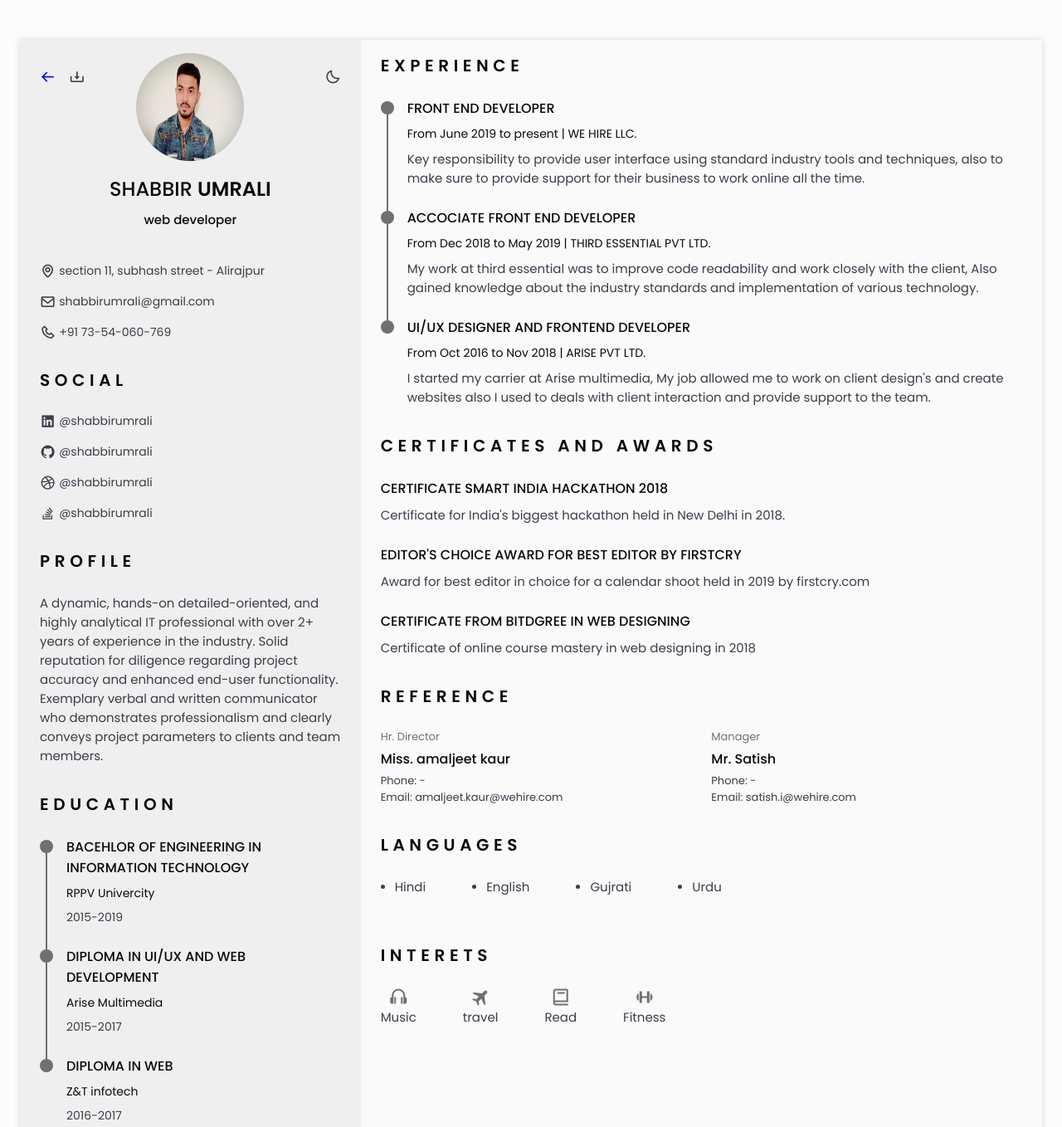
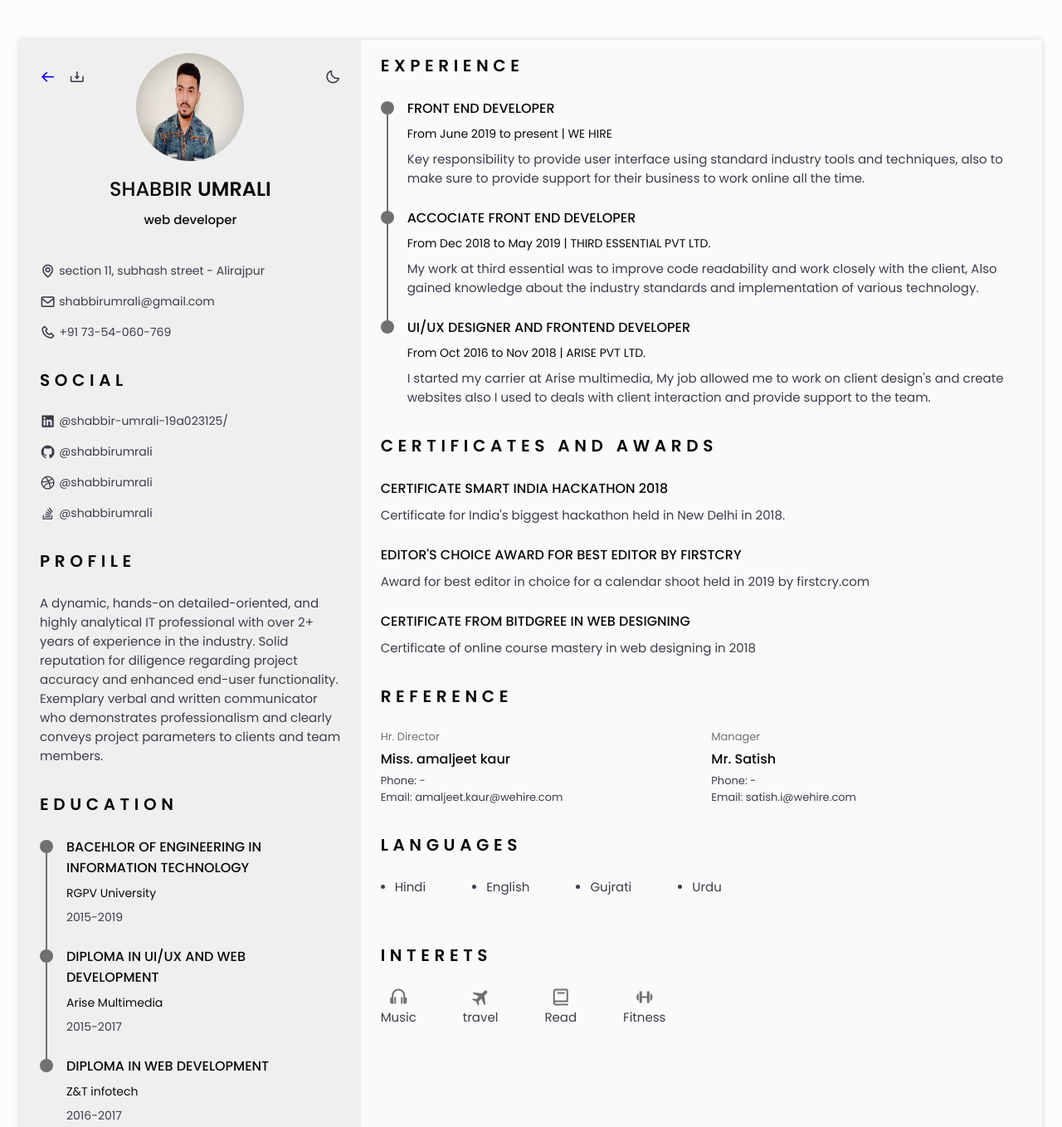
Before and after one commit to shabbirumrali/ResumeCv, a plain HTML site: page indexresume.html in a window 1280 px wide. Shown: the top 1358 px of the page at 83% size. Drawn offline with nearby package versions, Linux system fonts and the light colour scheme.

Commit message:
Small file changes

```diff
--- a/indexresume.html
+++ b/indexresume.html
@@ -74,7 +74,7 @@
                 <h2 class="section_title">SOCIAL</h2>
 
                 <div class="social_container bd-grid">
-                    <a href="https://www.linkedin.com/in/shabbir-umrali-19a023125/" target="_blank" class="social_link"> <i class='bx bxl-linkedin-square social_icon'></i> @shabbirumrali </a>
+                    <a href="https://www.linkedin.com/in/shabbir-umrali-19a023125/" target="_blank" class="social_link"> <i class='bx bxl-linkedin-square social_icon'></i> @shabbir-umrali-19a023125/ </a>
                     <a href="https://www.linkedin.com/in/shabbir-umrali-19a023125/" target="_blank" class="social_link"> <i class='bx bxl-github social_icon' ></i> @shabbirumrali </a>
                     <a href="https://www.linkedin.com/in/shabbir-umrali-19a023125/" target="_blank" class="social_link"> <i class='bx bxl-dribbble social_icon' ></i> @shabbirumrali </a>
                     <a href="https://www.linkedin.com/in/shabbir-umrali-19a023125/" target="_blank" class="social_link"> <i class='bx bxl-stack-overflow social_icon' ></i> @shabbirumrali </a>
@@ -100,7 +100,7 @@
                             </div>
                             <div class="education_data bd-grid">
                                 <h3 class="education_title">BACEHLOR OF ENGINEERING In Information Technology</h3>
-                                <span class="education_studies">RPPV Univercity</span>
+                                <span class="education_studies">RGPV University</span>
                                 <span class="education_year">2015-2019</span>
                             </div>
                         </div>
@@ -121,7 +121,7 @@
                                 <!-- <span class="education_line"></span> -->
                             </div>
                             <div class="education_data bd-grid">
-                                <h3 class="education_title">Diploma in Web</h3>
+                                <h3 class="education_title">Diploma in Web DEVELOPMENT</h3>
                                 <span class="education_studies">Z&T infotech</span>
                                 <span class="education_year">2016-2017</span>
                             </div>
@@ -162,7 +162,7 @@
                         </div>
                         <div class="experience_data bd-grid">
                             <h3 class="experience_title">FRONT END DEVELOPER</h3>
-                            <span class="experience_company">From June 2019 to present | WE HIRE LLC.</span>
+                            <span class="experience_company">From June 2019 to present | WE HIRE</span>
                             <p class="experience_description">Key responsibility to provide user interface using standard industry tools and techniques, also to make sure to provide support for their business to work online all the time.</p>
                         </div>
                     </div>
```
